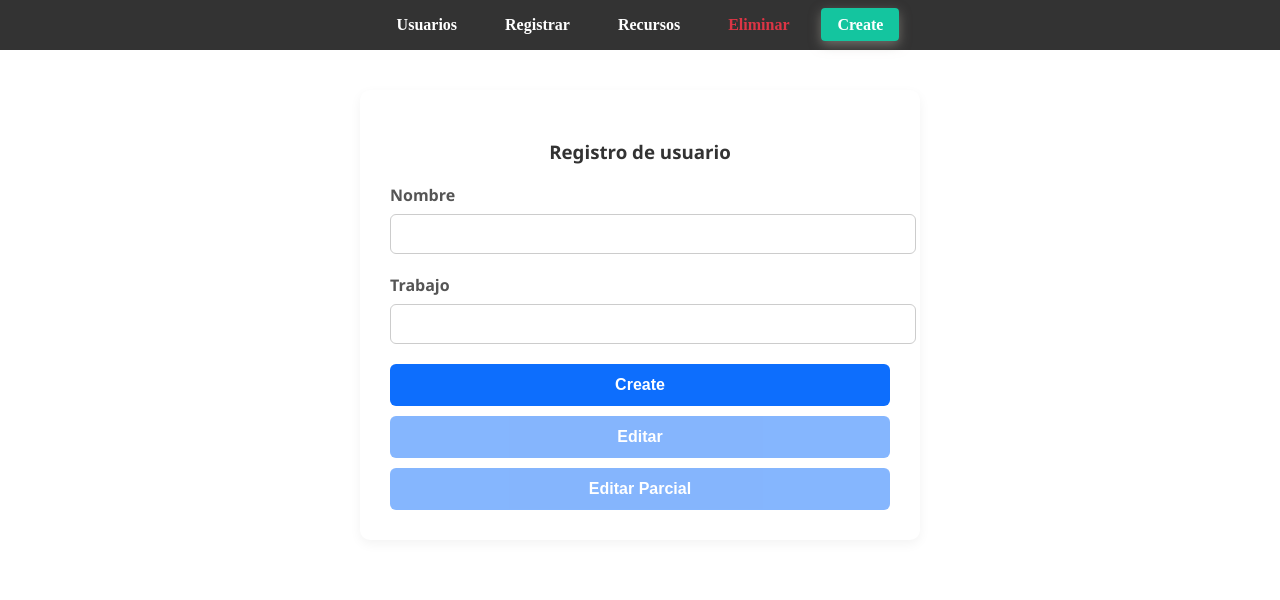
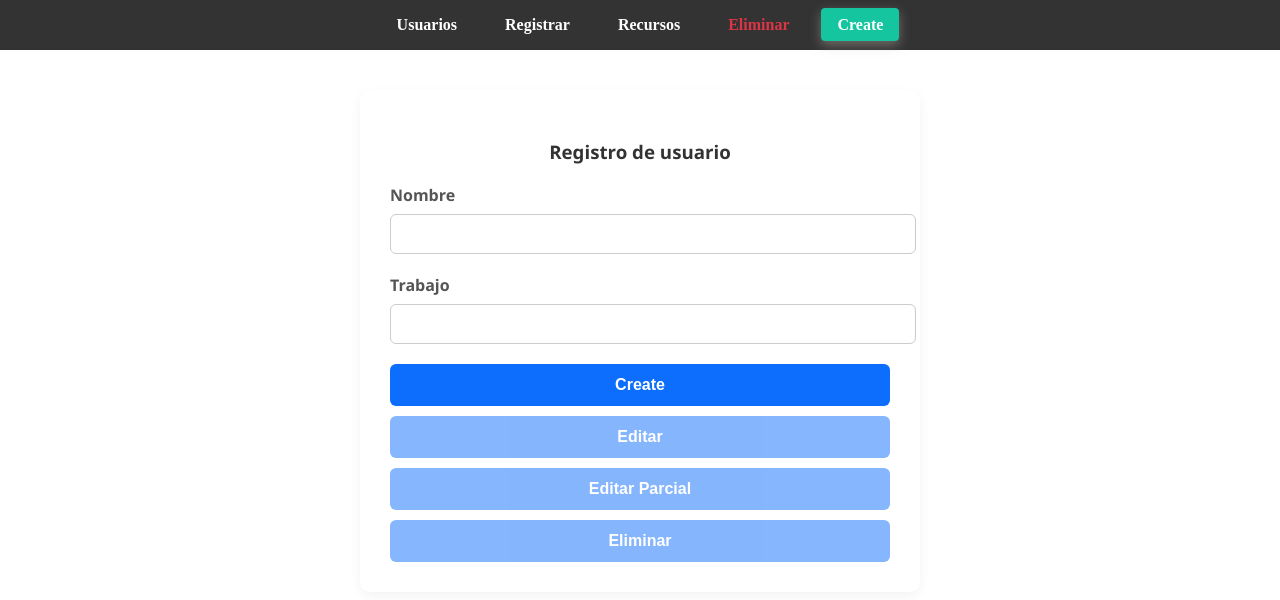
Before and after one commit to Nix-ui/proyectoTecWeb, an Angular app: page /create in a window 1280 px wide. Shown: the top 600 px of the page. Built offline with nearby package versions, Linux system fonts and the light colour scheme.

Commit message:
feat: delete-user

```diff
--- a/src/app/paginas/create-user/create-user.component.html
+++ b/src/app/paginas/create-user/create-user.component.html
@@ -13,5 +13,6 @@
         <button type="submit" class="btn btn-primary">Create</button>
         <button type="button" class="btn btn-secondary" [disabled]="createdUser==null" (click)="editUser()">Editar</button>
         <button type="button" class="btn btn-secondary" [disabled]="createdUser==null" (click)="editUserPartial()">Editar Parcial</button>
+        <button type="button" class="btn btn-secondary" [disabled]="createdUser==null" (click)="deleteUser()">Eliminar</button>
     </div>
 </form>
--- a/src/app/paginas/create-user/create-user.component.ts
+++ b/src/app/paginas/create-user/create-user.component.ts
@@ -70,4 +70,18 @@ export class CreateUserComponent {
       }
     });
   }
+  deleteUser(){
+    if(this.createdUser){
+      this.usersService.deleteUser(this.createdUser.id).subscribe({
+        next: () => {
+          console.log('User deleted successfully');
+          alert('Usuario eliminado correctamente');
+          this.form.reset();
+        },
+        error: (error) => {
+          console.error('Error deleting user:', error);
+        }
+      });
+    }
+  }
 }
--- a/src/app/servicios/users.service.ts
+++ b/src/app/servicios/users.service.ts
@@ -55,4 +55,13 @@ export class UsersService {
       })
     );
   }
+  deleteUser(id:number):Observable<any> {
+    return this.http.request('DELETE', `${environment.API_BASE_URL}/users/${id}`, {
+      headers: { 'x-api-key': environment.API_KEY }
+    }).pipe(
+      map((response: any) => {
+        return response;
+      })
+    );
+  }
 }
```
